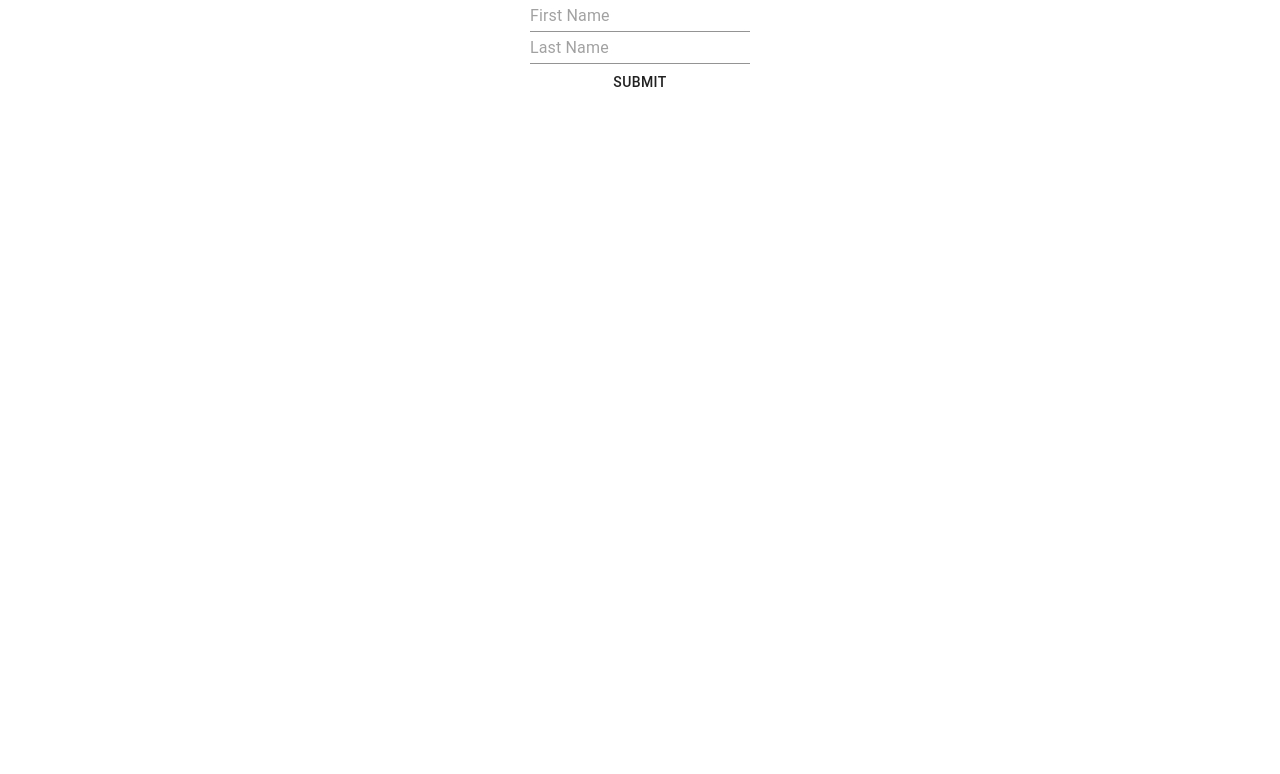
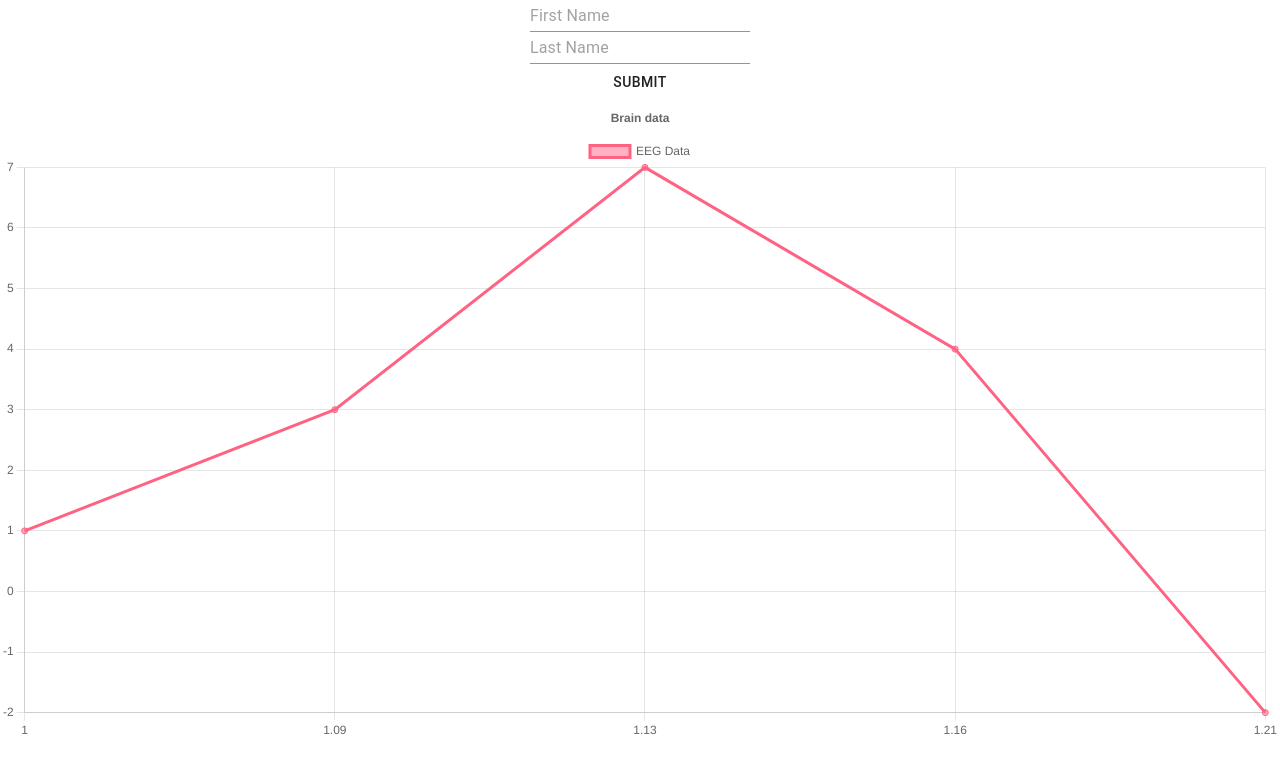
Before and after one commit to LeCitrus/BrainAuth, a React (Create React App) app in the folder website/brainauth/: page / in a window 1280 px wide. Shown: the top 774 px of the page. Built offline with nearby package versions, Linux system fonts and the light colour scheme.

Commit message:
add chart.js

```diff
--- a/website/brainauth/package.json
+++ b/website/brainauth/package.json
@@ -3,6 +3,7 @@
   "version": "0.1.0",
   "private": true,
   "dependencies": {
+    "@material-ui/core": "^4.12.4",
     "@testing-library/jest-dom": "^5.16.4",
     "@testing-library/react": "^13.3.0",
     "@testing-library/user-event": "^13.5.0",
@@ -10,7 +11,10 @@
     "@types/node": "^16.11.47",
     "@types/react": "^18.0.15",
     "@types/react-dom": "^18.0.6",
+    "chart.js": "^3.8.2",
+    "formik": "^2.2.9",
     "react": "^18.2.0",
+    "react-chartjs-2": "^4.3.1",
     "react-dom": "^18.2.0",
     "react-scripts": "5.0.1",
     "typescript": "^4.7.4",
--- a/website/brainauth/src/App.tsx
+++ b/website/brainauth/src/App.tsx
@@ -1,7 +1,45 @@
+import { Line } from "react-chartjs-2";
+import { CategoryScale, Chart, registerables } from "chart.js";
 import "./App.css";
 import { Forms } from "./Form";
 
+export const options = {
+  responsive: true,
+  plugins: {
+    legend: {
+      position: "top" as const,
+    },
+    title: {
+      display: true,
+      text: "Brain data",
+    },
+  },
+};
+
+const labels = [
+  { timestamp: 1, value: 1 },
+  { timestamp: 1.09, value: 3 },
+  { timestamp: 1.13, value: 7 },
+  { timestamp: 1.16, value: 4 },
+  { timestamp: 1.21, value: -2 },
+];
+
+export const data = {
+  labels: labels.map((value) => value.timestamp),
+  datasets: [
+    {
+      label: "EEG Data",
+      data: labels.map((value) => value.value),
+      borderColor: "rgb(255, 99, 132)",
+      backgroundColor: "rgba(255, 99, 132, 0.5)",
+    },
+  ],
+};
+
 function App() {
+  Chart.register(CategoryScale);
+  Chart.register(...registerables);
+
   return (
     <div className="App">
       <Forms
@@ -9,6 +47,7 @@ function App() {
           console.log(firstName, lastName);
         }}
       />
+      <Line options={options} data={data} />
     </div>
   );
 }
```
Also changed, not shown: website/brainauth/src/Form.tsx (+7 -11 lines), 2 other files (tests, documents, lock files or other folders).
